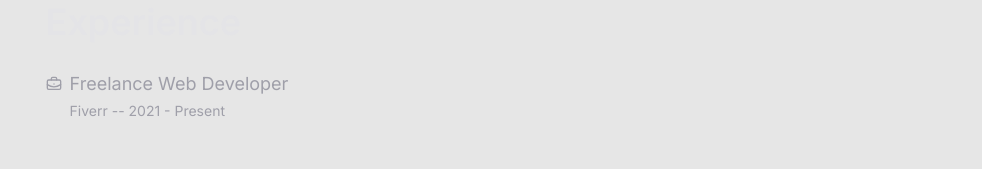
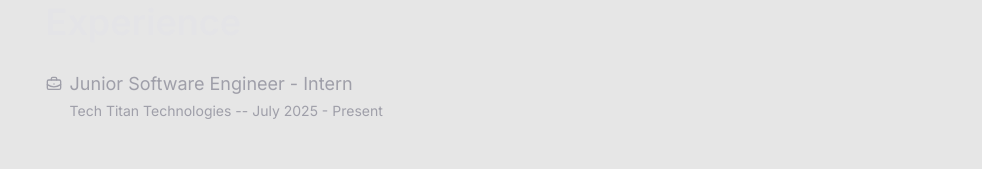
Before and after one commit to ZainAshraf005/portfolio, a Next.js app: page /about in a window 1280 px wide. Shown: the part 1200-1369 px from the top of the page, without its empty margins (292-1274 px from the left). Built offline with nearby package versions, Linux system fonts and the light colour scheme.

Commit message:
Update data.ts

```diff
--- a/src/data/data.ts
+++ b/src/data/data.ts
@@ -239,9 +239,9 @@
 
 export const experience = [
   {
-    company: "Fiverr",
-    title: "Freelance Web Developer",
-    date: "2021 - Present",
+    company: "Tech Titan Technologies",
+    title: "Junior Software Engineer - Intern",
+    date: "July 2025 - Present",
   },
   {
     company: "Developers Hub",
```
